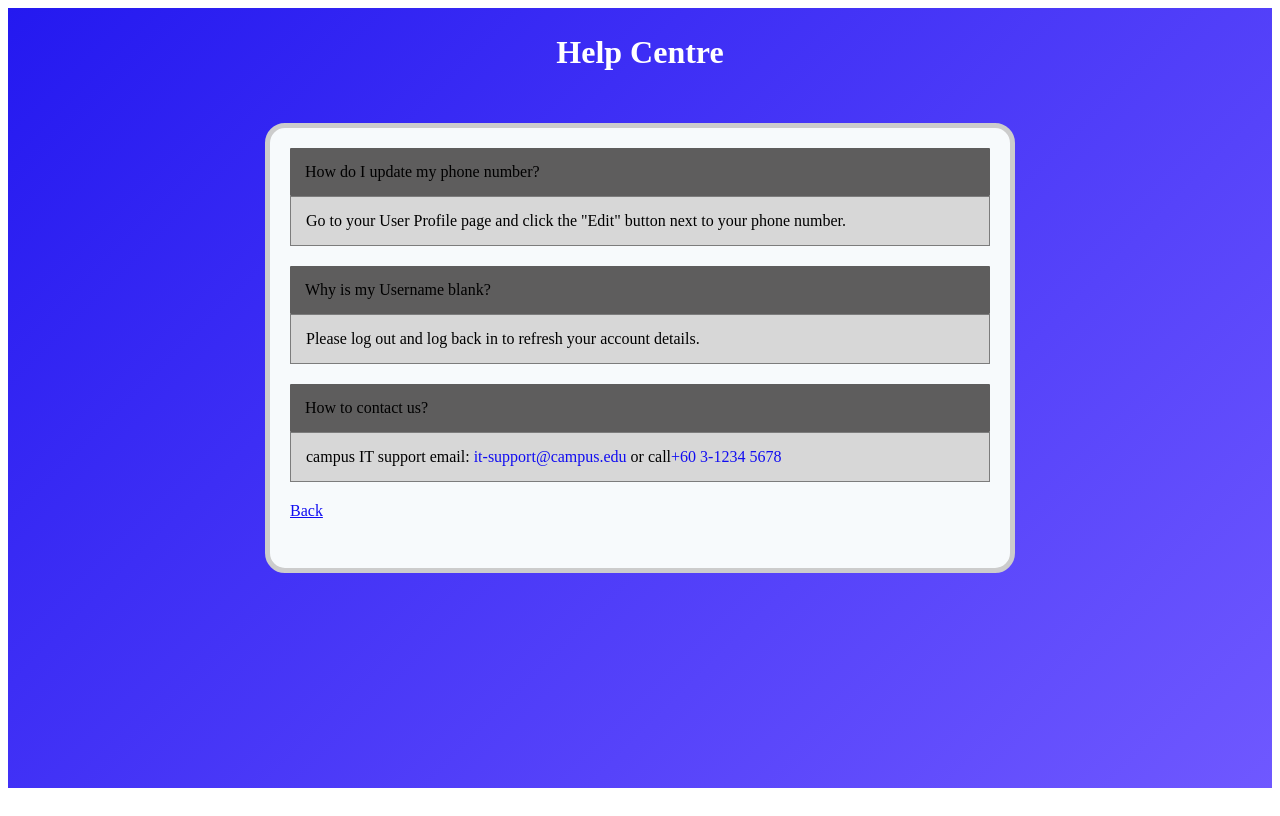
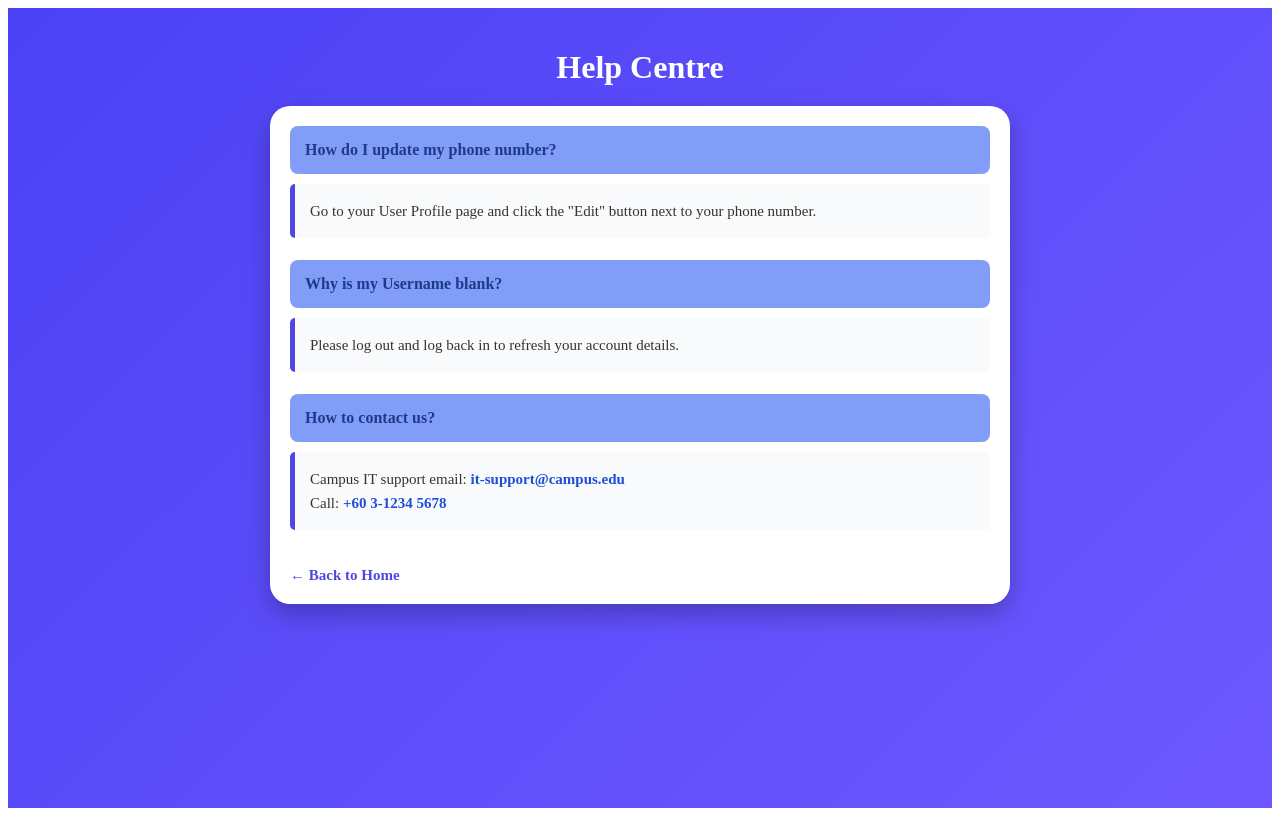
Before and after one commit to NGJIESHENG/Software-Engineering-Fundamental-Project, a React (Vite) app in the folder vems-frontend/: page /help in a window 1280 px wide. Built offline with nearby package versions, Linux system fonts and the light colour scheme.

Commit message:
Update help.jsx

```diff
--- a/vems-frontend/src/pages/help.jsx
+++ b/vems-frontend/src/pages/help.jsx
@@ -1,70 +1,96 @@
 import React from 'react';
 
 function Help() {
-const backgroundstyle = {
+  const backgroundStyle = {
     width: '100%',
-        background: 'linear-gradient(135deg, #2419F0, #6F58FF)',
+    minHeight: '97.5vh',
+    background: 'linear-gradient(135deg, #4b42f5, #6F58FF)',
     display: 'flex',
-        justifyContent: 'flex-start',
-        flexDirection:'column',
+    flexDirection: 'column',
     alignItems: 'center',
-        height: 'auto',
-        minHeight:'97.5vh',
-        paddingtop:'20px',
+    paddingTop: '20px',
   };
-const headerstyle = {
-  padding: '5px',
-  color : '#ffffff',
-  textAlign:'center'
+  const headerStyle = {
+    color: '#ffffff',
+    marginBottom: '20px',
+    fontSize: '32px',
+    fontWeight: '700',
   };
   const cardStyle = {
     width: '90%',
     maxWidth: '700px',
-  height: 'auto',
-  minHeight:'400px',
-  backgroundColor: '#f7fafc',
-  border: '5px solid #ccc',
+    backgroundColor: '#ffffff',
     borderRadius: '20px',
-  flexDirection: 'column',
-  display: 'flex',
-  margin:'25px auto',
-  padding:'20px',
+    padding: '20px',
+    boxShadow: '0 10px 25px rgba(0,0,0,0.25)',
   };
-const Style = {
-  question:{
-    backgroundColor:'#5e5d5d',
-    padding:'15px',
-    borderRadius:'1px',
+  const styles = {
+    faqItem: {
+      marginBottom: '22px',
     },
-  answer:{
-    backgroundColor:'#d7d7d7',
-    padding:'15px',
-    border: '1px solid #7c7c7c',
-    marginBottom: '20px',
+    question: {
+      backgroundColor: '#829df7',
+      color: '#1e3a8a',
+      padding: '15px',
+      borderRadius: '8px',
+      fontWeight: '600',
+      fontSize: '16px',
     },
-  Color:{ color: '#110df1' }
+    answer: {
+      backgroundColor: '#f9fafb',
+      padding: '15px',
+      borderLeft: '5px solid #4f46e5',
+      marginTop: '10px',
+      borderRadius: '5px',
+      fontSize: '15px',
+      color: '#333333',
+      lineHeight: '1.6',
+    },
+    link: {
+      display: 'inline-block',
+      marginTop: '15px',
+      color: '#4f46e5',
+      textDecoration: 'none',
+      fontWeight: '600',
+      fontSize: '15px',
+    },
+    highlight: {
+      color: '#1d4ed8',
+      fontWeight: '600',
+    },
   };
   return (
-  <div style={backgroundstyle}>
-      <div style ={headerstyle}>
-          <h1>Help Centre</h1>
+    <div style={backgroundStyle}>
+      <h1 style={headerStyle}>Help Centre</h1>
+      <div style={cardStyle}>
+        <div style={styles.faqItem}>
+          <div style={styles.question}>
+            How do I update my phone number?
           </div>
-      <div style={{...cardStyle}}>
-          <div>
-            <div style={Style.question}>How do I update my phone number?</div>
-            <div style={Style.answer}>
+          <div style={styles.answer}>
             Go to your User Profile page and click the "Edit" button next to your phone number.
           </div>
         </div>
-          <div>
-            <div style={Style.question}>Why is my Username blank?</div>
-            <div style={Style.answer}>
+        <div style={styles.faqItem}>
+          <div style={styles.question}>
+            Why is my Username blank?
+          </div>
+          <div style={styles.answer}>
             Please log out and log back in to refresh your account details.
           </div>
-            <div style = {Style.question}>How to contact us?</div>
-            <div style={Style.answer}>campus IT support email: <span style={Style.Color}>it-support@campus.edu</span> or call<span style={Style.Color}>+60 3-1234 5678</span> </div>
-            <a href="/homepage" style={{ ...Style.Color}}>Back</a>
         </div>
+        <div style={styles.faqItem}>
+          <div style={styles.question}>
+            How to contact us?
+          </div>
+          <div style={styles.answer}>
+            Campus IT support email:
+            <span style={styles.highlight}> it-support@campus.edu</span>
+            <br />
+            Call: <span style={styles.highlight}>+60 3-1234 5678</span>
+          </div>
+        </div>
+        <a href="/homepage" style={styles.link}>← Back to Home</a>
       </div>
     </div>
   );
```
Lines whose indentation alone changed are shown as unchanged.
